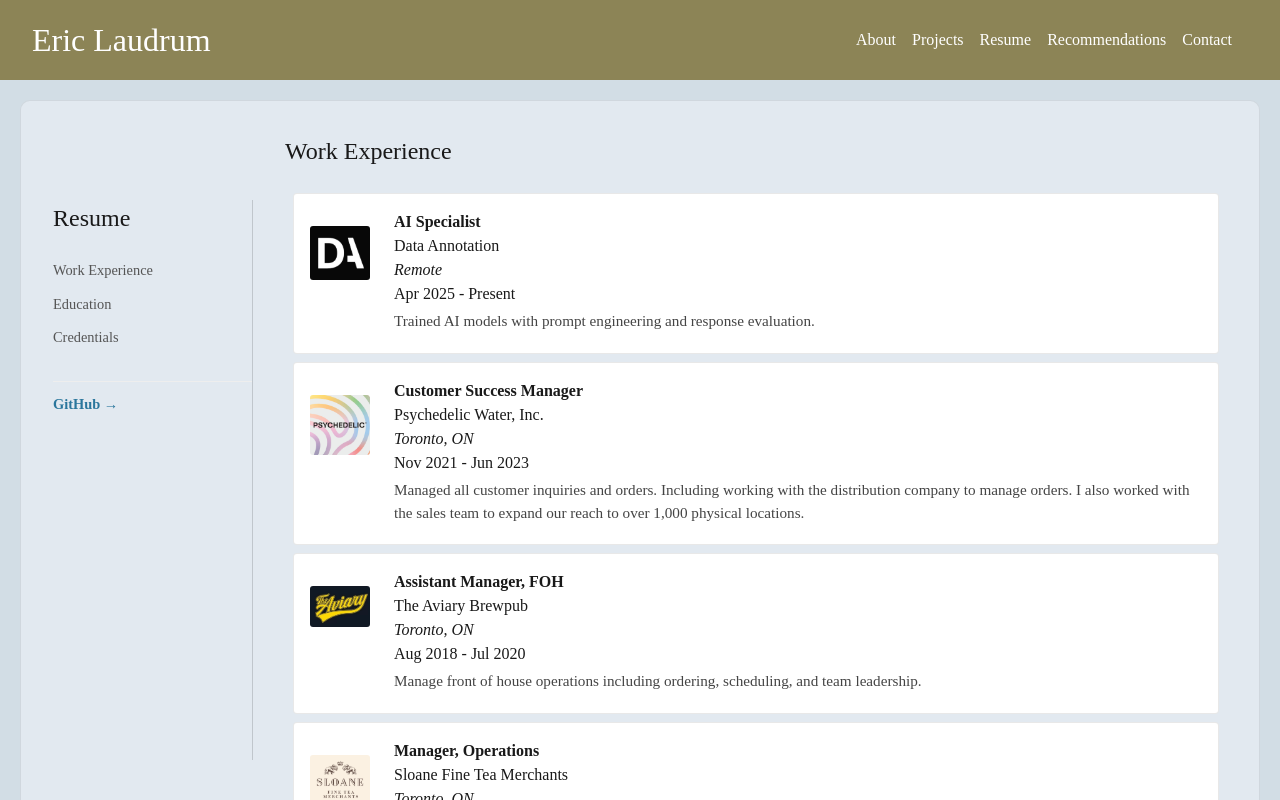
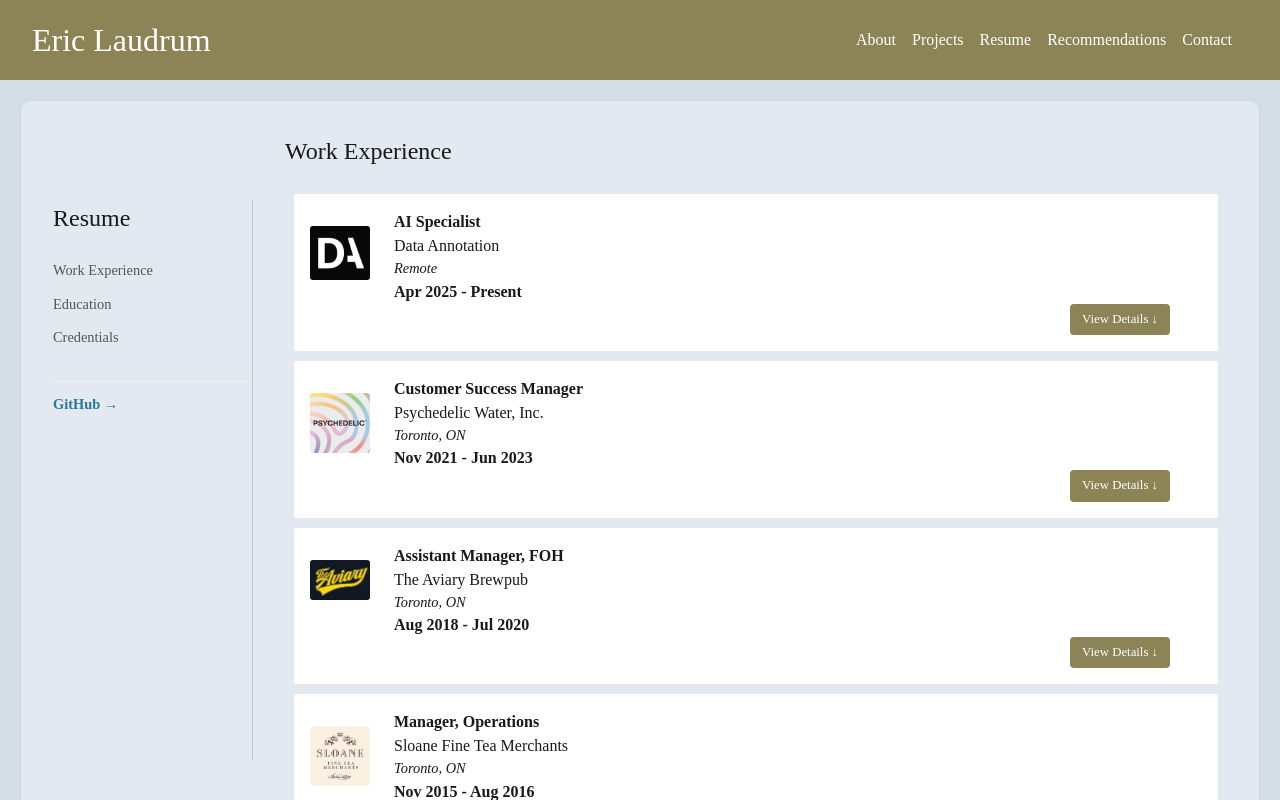
Before and after one commit to eric-laudrum/eric-laudrum.github.io, a Next.js app: page /resume in a window 1280 px wide. Shown: the top 800 px of the page. Built offline with nearby package versions, Linux system fonts and the light colour scheme.

Commit message:
update audio showcase to new warble naming and re-link github

```diff
--- a/src/app/globals.css
+++ b/src/app/globals.css
@@ -286,6 +286,98 @@
 
 }
 
+.bullet-points {
+    display: grid;
+    grid-template-rows: 0fr;
+    transition: grid-template-rows 0.4s ease;
+}
+.bullet-points.open {
+    grid-template-rows: 1fr;
+}
+
+/* Job Container */
+
+.job-header-wrapper {
+    display: flex;
+    justify-content: space-between;
+    align-items: flex-start;
+}
+
+
+.job-header {
+    display: flex;
+    justify-content: space-between;
+    align-items: flex-start;
+    width: 100%;
+}
+
+.bullet-tray {
+    display: grid;
+    grid-template-rows: 0fr;
+    transition: grid-template-rows 0.4s ease-out;
+    overflow: hidden;
+}
+
+.bullet-tray.open {
+    grid-template-rows: 1fr;
+}
+
+.bullet-content {
+    min-height: 0;
+}
+
+
+.job-info {
+    flex: 1;
+}
+
+.expand-btn {
+
+  background-color: var(--primary);
+  color: white;
+  border: none;
+  padding: 6px 12px;
+  border-radius: 4px;
+  font-size: 0.8rem;
+  cursor: pointer;
+  transition: background 0.3s ease;
+  white-space: nowrap;
+  width: fit-content;
+
+  /* THE CRITICAL ALIGNMENT LINES */
+  display: block;
+  margin-top: auto;
+  margin-left: auto;
+}
+
+.expand-btn:hover {
+    background-color: #706a45;
+}
+.job-bullets {
+    list-style-type: disc;
+    margin-left: 20px;
+    padding: 15px 0;
+    display: block;
+}
+
+.job-bullets li {
+    margin-bottom: 8px;
+    font-size: 0.95rem;
+    line-height: 1.5;
+}
+
+.bullet-points-wrapper {
+    width: 100%;
+    animation: fadeIn 0.3s ease-in-out;
+}
+
+@keyframes fadeIn {
+    from { opacity: 0; transform: translateY(-5px); }
+    to { opacity: 1; transform: translateY(0); }
+}
+
+
+
 
 .solo-project-title{
   margin: 2em 0;
@@ -423,15 +515,16 @@
 /* Credentials */
 
 
-.credential{
+.credential {
     display: flex;
-  align-items: flex-start;
+    align-items: stretch;
     gap: 1.5rem;
     border-radius: 4px;
     padding: 1em;
     background-color: white;
     border: 1px solid rgba(0, 0, 0, 0.09);
     margin: 0.5em;
+    position: relative;
 }
 
 .credential:hover {
@@ -655,15 +748,25 @@
   padding-left: 5px;
 }
 
-.jobs-container {
-  flex: 1;
-  min-width: 0;
+.job-container {
+    display: flex;
+    flex-direction: column;
+    flex-grow: 1;
+    position: relative;
+    padding-right: 2em;
 }
 
+.job-actions {
+    display: flex;
+    justify-content: flex-end;
+    align-items: flex-end;
+    border: 10px solid red;
+}
+
+
 .job-container ul{
-  list-style: none;
+  list-style: circle;
   padding: 0;
-  display: flex;
   gap: 15px;
   margin: 5px 0;
 
--- a/src/app/projects/page.tsx
+++ b/src/app/projects/page.tsx
@@ -38,7 +38,7 @@
         description: "description for loopin.",
         tags: ["React"],
         image: "/assets/screenshots/warbleHome.jpg",
-        github: "https://github.com/eric-laudrum/audio_showcase",
+        github: "https://github.com/eric-laudrum/warble",
         component: <Warble />,
     },
     {
--- a/src/app/resume/page.tsx
+++ b/src/app/resume/page.tsx
@@ -29,7 +29,7 @@
             title: "George Brown - Dean's List",
             date: "Fall 2025",
             fileName: "Dean_list_fall25.jpg",
-            description: "Achieved a X.0 GPA for the semester.",
+            description: "Achieved a 3.5 GPA for the semester.",
         },
                 {
             // Linked In - Testing Q/A
@@ -72,7 +72,14 @@
             employer: "Data Annotation",
             location: "Remote",
             date: "Apr 2025 - Present",
-            description: "Trained AI models with prompt engineering and response evaluation."
+            description: "Trained AI models with prompt engineering and response evaluation.",
+            bulletPoints: [
+                "Trained and refined AI models through prompt engineering and rubric-based evaluation",
+                "Tested AI outputs with APIs and CLI tools, catching edge cases and unclear requirements.",
+                "Delivered accurate, consistent assessments independently, improving real AI products used by millions.",
+                "Questioned assumptions and flagged gaps to strengthen model logic and data quality."]
+
+
         },
         {
         // PW Inc.
@@ -81,7 +88,12 @@
             employer: "Psychedelic Water, Inc.",
             location: "Toronto, ON",
             date: "Nov 2021 - Jun 2023",
-            description: "Managed all customer inquiries and orders. Including working with the distribution company to manage orders. I also worked with the sales team to expand our reach to over 1,000 physical locations."
+            description: "Managed all customer inquiries and orders. Including working with the distribution company to manage orders. I also worked with the sales team to expand our reach to over 1,000 physical locations.",
+            bulletPoints: [
+                "Led customer support communications to ensure a positive customer experience",
+                "Coordinated shipping and fulfillment with product feedback.",
+                "Worked as a team to test and develop new flavors and products",
+            ]
         },
         {
         // The Aviary
@@ -90,7 +102,10 @@
             employer: "The Aviary Brewpub",
             location: "Toronto, ON",
             date: "Aug 2018 - Jul 2020",
-            description: "Manage front of house operations including ordering, scheduling, and team leadership."
+            description: "Manage front of house operations including ordering, scheduling, and team leadership.",
+            bulletPoints: [
+                "Responsible for hiring, scheduling, and training front-of-house staff on procedures and workplace culture; daily operations including opening/closing procedures, inventory management, and deliveries."
+            ]
         },
          {
             // Sloane Fine Tea Merchants
@@ -108,7 +123,11 @@
             employer: "CPA Ontario",
             location: "Toronto, ON",
             date: "Jul 2012 - Nov 2015",
-            description: "Promote the Professional Development Institute wing of CMA Ontario."
+            description: "Promote the Professional Development Institute wing of CMA Ontario.",
+            bulletPoints: [
+                "Organized and coordinated corporate events for 20- 200+ attendees.",
+                "Promoted the continuing education program to external organizations.",
+            ]
         },
         {
             // CMA Ontario
@@ -148,6 +167,8 @@
 
                         description={job.description}
                         icon={job.icon}
+
+                        bulletPoints={job.bulletPoints}
 
                     />
                 ))}
--- a/src/components/Job.tsx
+++ b/src/components/Job.tsx
@@ -9,11 +9,12 @@
     date: string;
     location: string;
     description: string;
+    bulletPoints?: string[];
     icon?: React.ReactNode;
 }
 
-const Job: React.FC<JobProps> = ({ title, employer, date, location, description, icon }) =>{
-
+const Job: React.FC<JobProps> = ({ title, employer, date, location, description, bulletPoints, icon }) =>{
+const [isExpanded, setIsExpanded] = useState(false);
 
     return(
         <div className="credential">
@@ -26,18 +27,37 @@
 
             <div className="job-container">
 
-                <h3 className="cred-title">{title}</h3>
-                <h4 >{employer}</h4>
 
+                <div className="job-header">
+                    <div className="job-info">
+                        <h3 className="cred-title">{title}</h3>
+                        <h4>{employer}</h4>
+                        <h4 style={{ fontStyle: 'italic', fontSize: '0.9rem' }}>{location}</h4>
+                        <h4 style={{ fontWeight: 'bold' }}>{date}</h4>
+                    </div>
 
-                <h4 style={{ fontStyle: 'italic' }}>{location}</h4>
-                <h4>{date}</h4>
+                </div>
 
+                {/* Bullet Points */}
+                <div className={`bullet-tray ${isExpanded ? 'open' : ''}`}>
+                    <div className="bullet-content">
+                        <ul className="job-bullets">
+                            {bulletPoints?.map((point, index) => (
+                                <li key={index}>{point}</li>
+                            ))}
+                        </ul>
+                    </div>
+                </div>
 
-
-                <p className="cred-description">
-                    {description}
-                </p>
+                 {/* Expand for description */}
+                    {bulletPoints && bulletPoints.length > 0 && (
+                        <button
+                            className="expand-btn"
+                            onClick={() => setIsExpanded(!isExpanded)}
+                        >
+                            {isExpanded ? "Show Less ↑" : "View Details ↓"}
+                        </button>
+                    )}
             </div>
         </div>
     )
```
Lines whose indentation alone changed are shown as unchanged.
